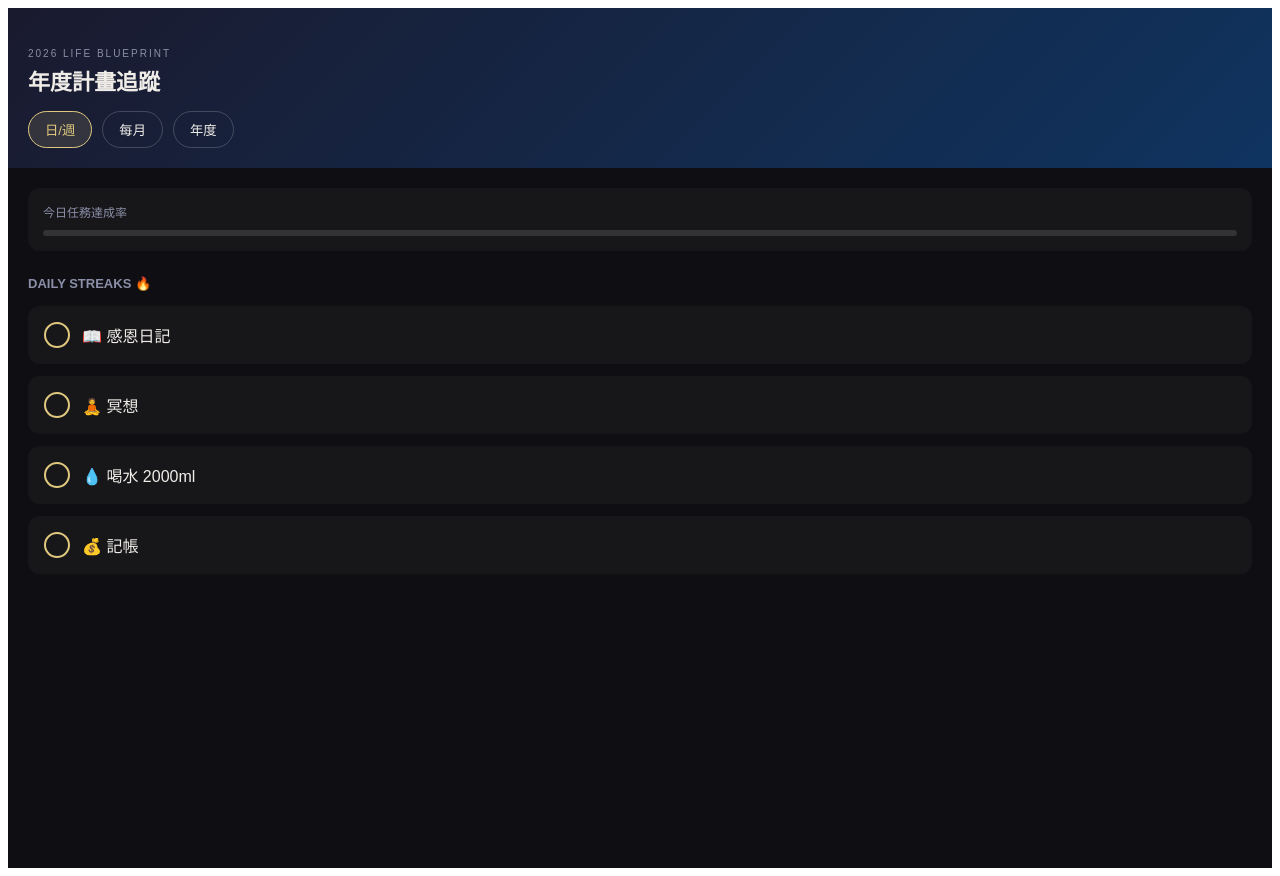
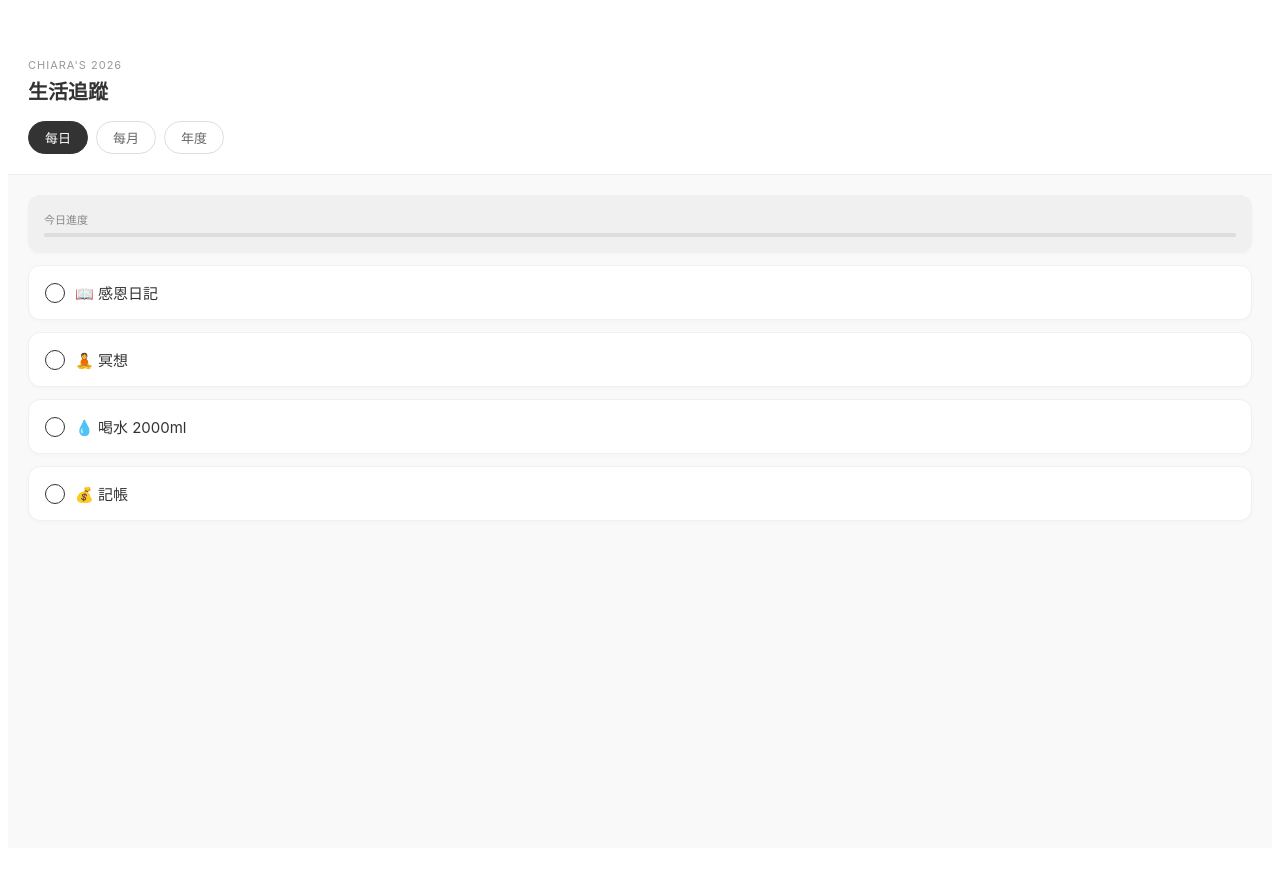
Before and after one commit to Chiaralu/my-2026-tracker, a React (Create React App) app: page / in a window 1280 px wide. Built offline with nearby package versions, Linux system fonts and the light colour scheme.

Commit message:
Update App.js

```diff
--- a/src/App.js
+++ b/src/App.js
@@ -9,39 +9,33 @@ const DAILY = [
   { id: "budget", label: "記帳", emoji: "💰" },
 ];
 
-const WEEKLY = [
-  { id: "exercise", label: "運動 × 2", emoji: "🏋️", target: 2 },
-  { id: "spanish", label: "西文課 × 1", emoji: "🇪🇸", target: 1 },
-  { id: "social", label: "社交 × 1", emoji: "🤝", target: 1 },
-  { id: "create", label: "創作時間 × 0.5", emoji: "✏️", target: 0.5 },
-];
-
 const MONTHLY_GOALS = [
-  { id: "new_things", label: "Try new things", emoji: "🌟", target: 1 },
-  { id: "lifecoach", label: "Life coach", emoji: "🎯", target: 1 },
+  { id: "new_things", label: "Try new things", emoji: "🌟" },
+  { id: "lifecoach", label: "Life coach", emoji: "🎯" },
+  { id: "dislike_thing", label: "Do one thing I don't like", emoji: "😤" }, // 新增任務
 ];
 
 const YEARLY = [
   { id: "books", label: "Read books", emoji: "📚", target: 6, type: "counter" },
   { id: "articles", label: "Produce articles", emoji: "✍️", target: 6, type: "counter" },
   { id: "movies", label: "Watch movies", emoji: "🎬", target: 12, type: "counter" },
-  { id: "marathon", label: "跑 10K Marathon", emoji: "🏃", done: false },
-  { id: "scuba", label: "潛水", emoji: "🤿", done: false },
-  { id: "ski", label: "滑雪", emoji: "⛷️", done: false },
-  { id: "mountain", label: "爬山", emoji: "⛰️", done: false },
-  { id: "volunteer", label: "做志工", emoji: "💚", done: false },
-  { id: "spanish_b1", label: "西文 B1", emoji: "🇪🇸", done: false },
-  { id: "income2", label: "第 2 收入來源", emoji: "💸", done: false },
-  { id: "invest", label: "投資", emoji: "📈", done: false },
-  { id: "bodyfat", label: "體脂肪 14% ↓", emoji: "💪", done: false },
-  { id: "qlr", label: "4場 QLR", emoji: "🧳", done: false },
-  { id: "ai", label: "AI 提升生產力", emoji: "🤖", done: false },
+  { id: "marathon", label: "跑 10K Marathon", emoji: "🏃" },
+  { id: "scuba", label: "潛水", emoji: "🤿" },
+  { id: "ski", label: "滑雪", emoji: "⛷️" },
+  { id: "mountain", label: "爬山", emoji: "⛰️" },
+  { id: "volunteer", label: "做志工", emoji: "💚" },
+  { id: "spanish_b1", label: "西文 B1", emoji: "🇪🇸" },
+  { id: "income2", label: "第 2 收入來源", emoji: "💸" },
+  { id: "invest", label: "投資", emoji: "📈" },
+  { id: "bodyfat", label: "體脂肪 14% ↓", emoji: "💪" },
+  { id: "qlr", label: "4場 QLR", emoji: "🧳" },
+  { id: "ai", label: "AI 提升生產力", emoji: "🤖" },
 ];
 
 export default function App() {
   const [tab, setTab] = useState("daily");
   const [selectedMonth, setSelectedMonth] = useState(new Date().getMonth());
-  const [dailyHistory, setDailyHistory] = useState({}); // 格式: { "2026-03-10": ["gratitude", "water"] }
+  const [dailyHistory, setDailyHistory] = useState({});
   const [data, setData] = useState({});
   const [yearlyData, setYearlyData] = useState({});
   const [notes, setNotes] = useState({});
@@ -52,144 +46,147 @@ export default function App() {
   useEffect(() => {
     const load = () => {
       try {
-        setDailyHistory(JSON.parse(localStorage.getItem("tracker-dh") || "{}"));
-        setData(JSON.parse(localStorage.getItem("tracker-m") || "{}"));
-        setYearlyData(JSON.parse(localStorage.getItem("tracker-y") || "{}"));
-        setNotes(JSON.parse(localStorage.getItem("tracker-n") || "{}"));
+        setDailyHistory(JSON.parse(localStorage.getItem("t-dh") || "{}"));
+        setData(JSON.parse(localStorage.getItem("t-m") || "{}"));
+        setYearlyData(JSON.parse(localStorage.getItem("t-y") || "{}"));
+        setNotes(JSON.parse(localStorage.getItem("t-n") || "{}"));
       } catch (e) {}
       setLoading(false);
     };
     load();
   }, []);
 
-  const saveDH = (ndh) => { setDailyHistory(ndh); localStorage.setItem("tracker-dh", JSON.stringify(ndh)); };
-  const saveY = (ny) => { setYearlyData(ny); localStorage.setItem("tracker-y", JSON.stringify(ny)); };
-  const saveN = (nn) => { setNotes(nn); localStorage.setItem("tracker-n", JSON.stringify(nn)); };
-  const saveM = (nm) => { setData(nm); localStorage.setItem("tracker-m", JSON.stringify(nm)); };
+  const saveDH = (v) => { setDailyHistory(v); localStorage.setItem("t-dh", JSON.stringify(v)); };
+  const saveM = (v) => { setData(v); localStorage.setItem("t-m", JSON.stringify(v)); };
+  const saveY = (v) => { setYearlyData(v); localStorage.setItem("t-y", JSON.stringify(v)); };
+  const saveN = (v) => { setNotes(v); localStorage.setItem("t-n", JSON.stringify(v)); };
 
-  // 計算連續天數 (Streak)
-  const calculateStreak = (habitId) => {
-    let streak = 0;
-    let curr = new Date();
-    while (true) {
-      const dateStr = curr.toISOString().split('T')[0];
-      if (dailyHistory[dateStr]?.includes(habitId)) {
-        streak++;
-        curr.setDate(curr.getDate() - 1);
-      } else {
-        break;
-      }
+  const getMVal = (m, id) => data[`m${m}_${id}`] || 0;
+  const setMVal = (m, id, v) => saveM({ ...data, [`m${m}_${id}`]: v });
+
+  const getMNote = (m, id) => notes[`m${m}_${id}`] || "";
+  const setMNote = (m, id, v) => saveN({ ...notes, [`m${m}_${id}`]: v });
+
+  const calculateStreak = (id) => {
+    let s = 0; let c = new Date();
+    for (let i = 0; i < 365; i++) {
+      const d = c.toISOString().split('T')[0];
+      if (dailyHistory[d]?.includes(id)) { s++; c.setDate(c.getDate() - 1); } else break;
     }
-    return streak;
+    return s;
   };
 
-  const toggleDaily = (habitId) => {
-    const currentList = dailyHistory[today] || [];
-    const newList = currentList.includes(habitId)
-      ? currentList.filter(id => id !== habitId)
-      : [...currentList, habitId];
-    saveDH({ ...dailyHistory, [today]: newList });
-  };
+  if (loading) return null;
 
-  if (loading) return <div style={{ background: "#0f0f13", color: "#fff", height: "100vh", display: "flex", alignItems: "center", justifyContent: "center" }}>Loading...</div>;
-
-  const btnS = { width: 32, height: 32, borderRadius: "50%", border: "1px solid #ffffff30", background: "#ffffff10", color: "#f0ede8", cursor: "pointer", display: "flex", alignItems: "center", justifyContent: "center" };
+  const cardStyle = { background: "#fff", padding: 16, borderRadius: 12, marginBottom: 12, border: "1px solid #f0f0f0", boxShadow: "0 2px 4px rgba(0,0,0,0.02)" };
+  const btnStyle = { width: 30, height: 30, borderRadius: "50%", border: "1px solid #ddd", background: "#fff", cursor: "pointer", display: "flex", alignItems: "center", justifyContent: "center" };
 
   return (
-    <div style={{ minHeight: "100vh", background: "#0f0f13", color: "#f0ede8", fontFamily: "sans-serif", paddingBottom: 60 }}>
+    <div style={{ minHeight: "100vh", background: "#f9f9f9", color: "#333", fontFamily: "-apple-system, sans-serif", paddingBottom: 40 }}>
       {/* Header */}
-      <div style={{ background: "linear-gradient(135deg, #1a1a2e 0%, #0f3460 100%)", padding: "40px 20px 20px" }}>
-        <div style={{ fontSize: 10, letterSpacing: 2, color: "#8b8fa8", marginBottom: 5 }}>2026 LIFE BLUEPRINT</div>
-        <h1 style={{ margin: 0, fontSize: 22, fontWeight: "bold" }}>年度計畫追蹤</h1>
-        <div style={{ marginTop: 15, display: "flex", gap: 10 }}>
+      <div style={{ background: "#fff", padding: "50px 20px 20px", borderBottom: "1px solid #eee" }}>
+        <div style={{ fontSize: 11, letterSpacing: 1, color: "#999", marginBottom: 4 }}>CHIARA'S 2026</div>
+        <h1 style={{ margin: 0, fontSize: 20, fontWeight: "600" }}>生活追蹤</h1>
+        <div style={{ marginTop: 16, display: "flex", gap: 8 }}>
           {["daily", "monthly", "yearly"].map(t => (
             <button key={t} onClick={() => setTab(t)} style={{
-              padding: "8px 16px", borderRadius: 20, border: "1px solid",
-              borderColor: tab === t ? "#e0c97f" : "#ffffff30",
-              background: tab === t ? "#e0c97f22" : "transparent",
-              color: tab === t ? "#e0c97f" : "#f0ede8"
-            }}>{t === "daily" ? "日/週" : t === "monthly" ? "每月" : "年度"}</button>
+              padding: "6px 16px", borderRadius: 18, border: "1px solid",
+              borderColor: tab === t ? "#333" : "#ddd",
+              background: tab === t ? "#333" : "transparent",
+              color: tab === t ? "#fff" : "#666", fontSize: 13
+            }}>{t === "daily" ? "每日" : t === "monthly" ? "每月" : "年度"}</button>
           ))}
         </div>
       </div>
 
       <div style={{ padding: 20 }}>
+        {/* 每日 */}
         {tab === "daily" && (
           <>
-            <div style={{ background: "#ffffff08", padding: 15, borderRadius: 12, marginBottom: 25 }}>
-                <div style={{ fontSize: 12, color: "#8b8fa8", marginBottom: 10 }}>今日任務達成率</div>
-                <div style={{ height: 6, background: "#333", borderRadius: 3, overflow: "hidden" }}>
-                    <div style={{ width: `${((dailyHistory[today]?.length || 0) / DAILY.length) * 100}%`, height: "100%", background: "#e0c97f", transition: "width 0.3s" }} />
-                </div>
+            <div style={{ ...cardStyle, background: "#f0f0f0", border: "none" }}>
+              <div style={{ fontSize: 11, color: "#888", marginBottom: 6 }}>今日進度</div>
+              <div style={{ height: 4, background: "#ddd", borderRadius: 2, overflow: "hidden" }}>
+                <div style={{ width: `${((dailyHistory[today]?.length || 0) / DAILY.length) * 100}%`, height: "100%", background: "#333", transition: "0.3s" }} />
+              </div>
             </div>
-
-            <h3 style={{ fontSize: 13, color: "#8b8fa8", marginBottom: 15 }}>DAILY STREAKS 🔥</h3>
             {DAILY.map(h => {
-              const doneToday = dailyHistory[today]?.includes(h.id);
+              const done = dailyHistory[today]?.includes(h.id);
               const streak = calculateStreak(h.id);
               return (
-                <div key={h.id} onClick={() => toggleDaily(h.id)} style={{
-                  marginBottom: 12, background: doneToday ? "#e0c97f15" : "#ffffff08",
-                  padding: "15px", borderRadius: 12, display: "flex", justifyContent: "space-between",
-                  alignItems: "center", border: "1px solid", borderColor: doneToday ? "#e0c97f40" : "transparent",
-                  transition: "0.2s"
-                }}>
-                  <div style={{ display: "flex", alignItems: "center", gap: 12 }}>
-                    <div style={{ width: 22, height: 22, borderRadius: "50%", border: "2px solid #e0c97f", background: doneToday ? "#e0c97f" : "transparent", display: "flex", alignItems: "center", justifyContent: "center", fontSize: 12 }}>
-                        {doneToday && "✓"}
-                    </div>
-                    <span>{h.emoji} {h.label}</span>
+                <div key={h.id} onClick={() => {
+                  const list = dailyHistory[today] || [];
+                  const newList = list.includes(h.id) ? list.filter(i => i !== h.id) : [...list, h.id];
+                  saveDH({ ...dailyHistory, [today]: newList });
+                }} style={{ ...cardStyle, display: "flex", justifyContent: "space-between", alignItems: "center", borderColor: done ? "#333" : "#f0f0f0" }}>
+                  <div style={{ display: "flex", alignItems: "center", gap: 10 }}>
+                    <div style={{ width: 18, height: 18, borderRadius: "50%", border: "1px solid #333", background: done ? "#333" : "transparent" }} />
+                    <span style={{ fontSize: 15 }}>{h.emoji} {h.label}</span>
                   </div>
-                  {streak > 0 && (
-                    <span style={{ fontSize: 12, color: "#e0c97f", fontWeight: "bold" }}>
-                      🔥 {streak} 天
-                    </span>
-                  )}
+                  {streak > 0 && <span style={{ fontSize: 12, color: "#999" }}>🔥 {streak}</span>}
                 </div>
               );
             })}
           </>
         )}
 
+        {/* 每月 */}
         {tab === "monthly" && (
-            <div style={{ color: "#8b8fa8", textAlign: "center", marginTop: 40 }}>
-                每月計畫內容已整合至資料庫，請點擊「每月」分頁查看。<br/>
-                (此部分邏輯與前版本相同)
-            </div>
+          <>
+            <select value={selectedMonth} onChange={(e) => setSelectedMonth(parseInt(e.target.value))} style={{ width: "100%", padding: 12, borderRadius: 10, background: "#fff", border: "1px solid #ddd", marginBottom: 20, fontSize: 15 }}>
+              {MONTHS_ZH.map((m, i) => <option key={i} value={i}>{m}</option>)}
+            </select>
+            {MONTHLY_GOALS.map(m => {
+              const val = getMVal(selectedMonth, m.id);
+              const note = getMNote(selectedMonth, m.id);
+              return (
+                <div key={m.id} style={cardStyle}>
+                  <div style={{ display: "flex", justifyContent: "space-between", alignItems: "center", marginBottom: 10 }}>
+                    <span style={{ fontSize: 15 }}>{m.emoji} {m.label}</span>
+                    <div style={{ display: "flex", gap: 10, alignItems: "center" }}>
+                      <button onClick={() => setMVal(selectedMonth, m.id, Math.max(0, val - 1))} style={btnStyle}>-</button>
+                      <span style={{ minWidth: 20, textAlign: "center", fontWeight: "600" }}>{val}</span>
+                      <button onClick={() => setMVal(selectedMonth, m.id, val + 1)} style={btnStyle}>+</button>
+                    </div>
+                  </div>
+                  <input
+                    placeholder="寫下本月紀錄..."
+                    value={note}
+                    onChange={(e) => setMNote(selectedMonth, m.id, e.target.value)}
+                    style={{ width: "100%", background: "transparent", border: "none", borderBottom: "1px solid #eee", color: "#888", fontSize: 13, outline: "none", padding: "4px 0" }}
+                  />
+                </div>
+              );
+            })}
+          </>
         )}
 
+        {/* 年度 */}
         {tab === "yearly" && (
           <>
             {YEARLY.map(g => {
               const val = yearlyData[g.id] || 0;
               const note = notes[g.id] || "";
               const pct = g.type === "counter" ? Math.min(Math.round((val / g.target) * 100), 100) : 0;
-
               return (
-                <div key={g.id} style={{ marginBottom: 20, background: "#ffffff08", padding: 15, borderRadius: 12 }}>
-                  <div style={{ display: "flex", justifyContent: "space-between", alignItems: "center", marginBottom: 10 }}>
-                    <span>{g.emoji} {g.label}</span>
+                <div key={g.id} style={cardStyle}>
+                  <div style={{ display: "flex", justifyContent: "space-between", alignItems: "center", marginBottom: 8 }}>
+                    <span style={{ fontSize: 15 }}>{g.emoji} {g.label}</span>
                     {g.type === "counter" ? (
-                        <div style={{ display: "flex", gap: 10, alignItems: "center" }}>
-                            <button onClick={() => saveY({ ...yearlyData, [g.id]: Math.max(0, val - 1) })} style={btnS}>-</button>
-                            <span style={{ color: "#e0c97f", fontSize: 14 }}>{val}/{g.target}</span>
-                            <button onClick={() => saveY({ ...yearlyData, [g.id]: val + 1 })} style={btnS}>+</button>
-                        </div>
+                      <div style={{ display: "flex", gap: 10, alignItems: "center" }}>
+                        <button onClick={() => saveY({ ...yearlyData, [g.id]: Math.max(0, val - 1) })} style={btnStyle}>-</button>
+                        <span style={{ fontSize: 13, fontWeight: "600" }}>{val}/{g.target}</span>
+                        <button onClick={() => saveY({ ...yearlyData, [g.id]: val + 1 })} style={btnStyle}>+</button>
+                      </div>
                     ) : (
-                        <div onClick={() => saveY({ ...yearlyData, [g.id]: !yearlyData[g.id] })} style={{ width: 20, height: 20, borderRadius: "50%", border: "2px solid #e0c97f", background: yearlyData[g.id] ? "#e0c97f" : "transparent" }} />
+                      <div onClick={() => saveY({ ...yearlyData, [g.id]: !yearlyData[g.id] })} style={{ width: 18, height: 18, borderRadius: "50%", border: "1px solid #333", background: yearlyData[g.id] ? "#333" : "transparent" }} />
                     )}
                   </div>
                   {g.type === "counter" && (
-                    <div style={{ height: 4, background: "#333", borderRadius: 2, overflow: "hidden", marginBottom: 10 }}>
-                      <div style={{ width: `${pct}%`, height: "100%", background: "#e0c97f" }} />
+                    <div style={{ height: 3, background: "#eee", borderRadius: 2, overflow: "hidden", marginBottom: 10 }}>
+                      <div style={{ width: `${pct}%`, height: "100%", background: "#333" }} />
                     </div>
                   )}
-                  <input
-                    placeholder="寫下備註..."
-                    value={note}
-                    onChange={(e) => saveN({ ...notes, [g.id]: e.target.value })}
-                    style={{ width: "100%", background: "transparent", border: "none", borderBottom: "1px solid #ffffff20", color: "#8b8fa8", fontSize: 12, outline: "none" }}
-                  />
+                  <input placeholder="備註..." value={note} onChange={(e) => saveN({ ...notes, [g.id]: e.target.value })} style={{ width: "100%", background: "transparent", border: "none", borderBottom: "1px solid #eee", color: "#888", fontSize: 12, outline: "none" }} />
                 </div>
               );
             })}
```
